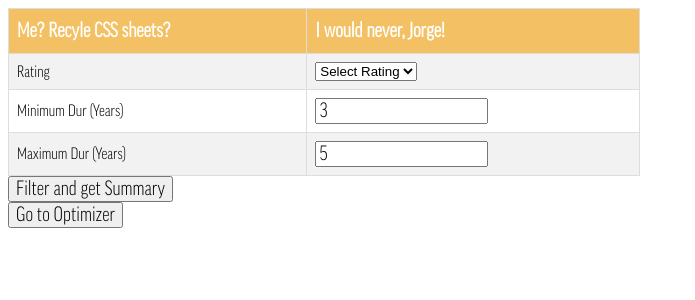
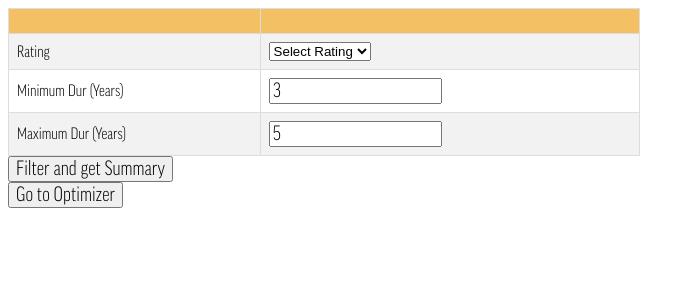
Before and after one commit to Desitrain22/bbhoptimizer, a Flask app: template templates/index.html in a window 1280 px wide. Shown: the top 300 px of the page, without its empty margins (0-695 px from the left). Run offline with Flask 3, Linux system fonts and the light colour scheme; the template is opened without the code that fills it, so the values that code supplies are empty; parts of the project's set-up code (start-up, migrations or seed data) failed here and were passed over.

Commit message:
removed shitposts

```diff
--- a/templates/index.html
+++ b/templates/index.html
@@ -4,8 +4,8 @@
 <form method="POST" action="/result">
   <table class="player_table" id="player_table">
     <tr>
-      <th>Me? Recyle CSS sheets?</th>
-      <th>I would never, Jorge!</th>
+      <th></th>
+      <th></th>
     </tr>
     {% for key, value in categories.items() %}
     <tr>
```
Also changed, not shown: 1 other file.
